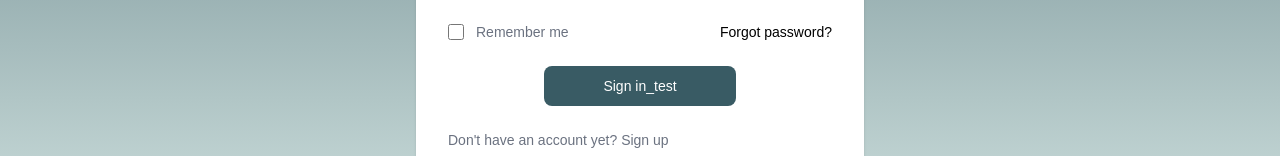
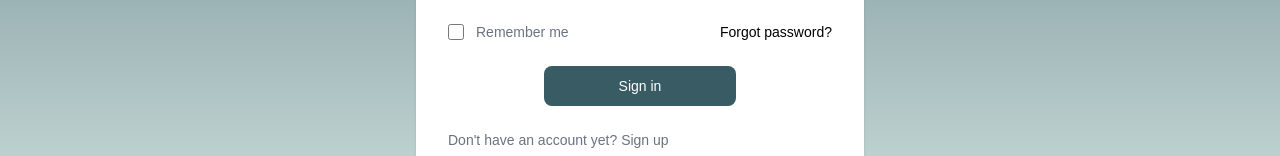
Before and after one commit to uofa-cmput404/404f23project-packet-pirates, a React (Vite) app in the folder frontend/: page / in a window 1280 px wide. Shown: the part 480-636 px from the top of the page. Built offline with nearby package versions, Linux system fonts and the light colour scheme; no server answers.

Commit message:
Quick Sign In text fix

```diff
--- a/frontend/src/components/login/Login.jsx
+++ b/frontend/src/components/login/Login.jsx
@@ -135,7 +135,7 @@ export default function Login() {
                   type="submit"
                   className="w-1/2 text-white bg-primary-dark ml-[25%] hover:bg-primary-color transition duration-200 ease-in focus:ring-4 focus:outline-none focus:ring-primary-300 font-medium rounded-lg text-sm px-5 py-2.5 text-center dark:bg-primary-600 dark:hover-bg-primary-700 dark:focus:ring-primary-800"
                 >
-                  Sign in_test
+                  Sign in
                 </button>
                 <p className="text-sm font-light text-gray-500 dark:text-gray-400">
                   Don't have an account yet?{" "}
```
